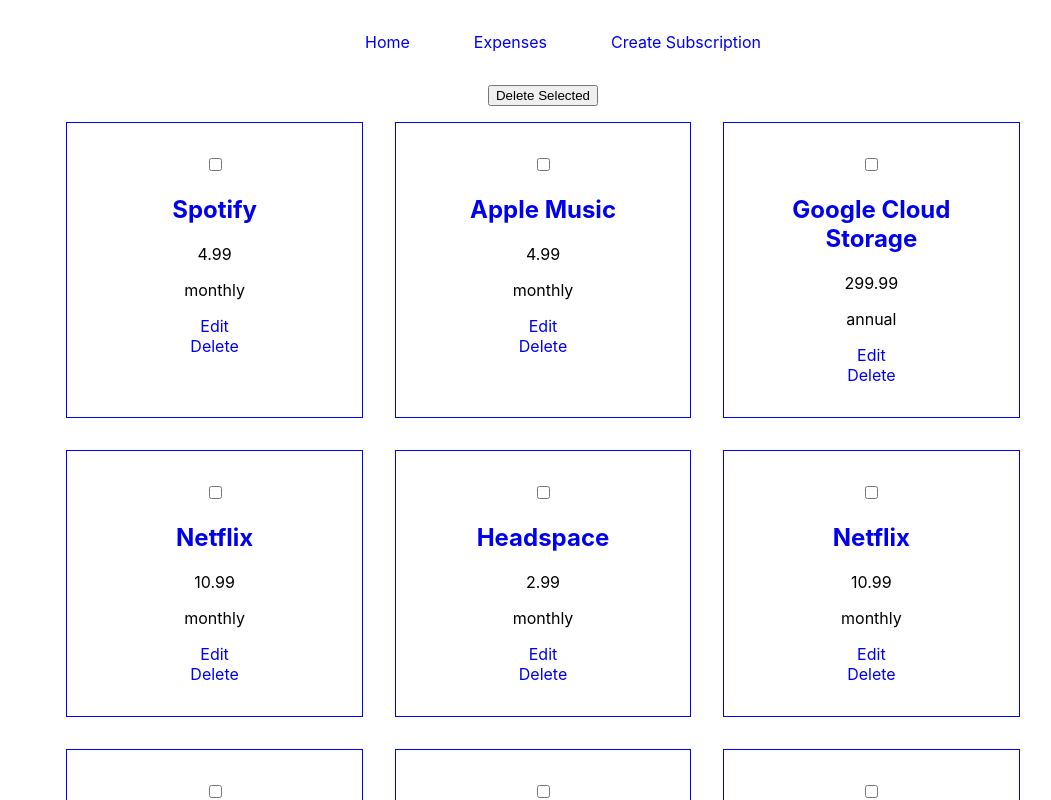
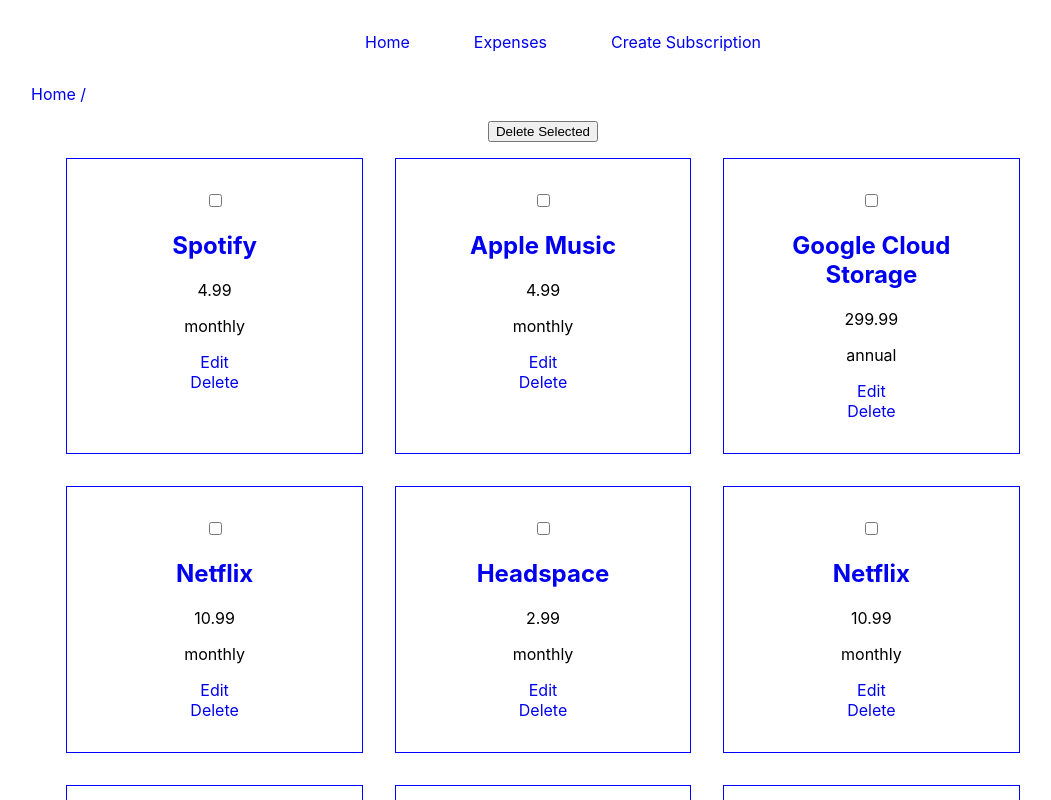
Before and after one commit to zdavidson/sounder-engineering-pratical, a React (Create React App) app: page / in a window 1280 px wide. Shown: the top 800 px of the page, without its empty margins (97-1148 px from the left). Built offline with nearby package versions, Linux system fonts and the light colour scheme.

Commit message:
added breadcrumbs for home, details, and edit

```diff
--- a/src/App.js
+++ b/src/App.js
@@ -3,6 +3,7 @@ import { BrowserRouter as Router, Route, Routes } from "react-router-dom";
 
 import Home from "./components/Home";
 import Navigation from "./components/Navigation";
+import Breadcrumbs from "./components/Breadcrumbs";
 import Expenses from "./components/Expenses";
 import CreateSubscription from "./components/CreateSubscription";
 import SubscriptionDetails from "./components/SubscriptionDetails";
@@ -10,28 +11,22 @@ import EditSubscription from "./components/EditSubscription";
 
 import { SelectedSubscriptionProvider } from "./context/SelectedSubscriptionContext";
 import { ToastProvider } from "./context/ToastContext";
+import { BreadcrumbsProvider } from "./context/BreadcrumbsContext";
 
-// Home -- See all subscriptions in table paginated at 10 per page
-
-// SubscriptionDetails -- needs to display currently selected sub
-// use ReactQuery for data fetching
-
-// Create a Toast component and use it after each successful (or unsuccessful) action
-// Store the toast state in a Context so it can be accessed everywhere
-// Create a useToast custom hook that you can use to show toasts from any component
-
-// Create a breadcrumbs component that sits on top of every page so you can navigate the page hierarchy
 // Cover some of the critical paths (in your opinion) of the application with integration tests
 
-// Able to select several subscriptions and delete at once -- useContext to set Array of subscriptions to delete, then useContext to pass delete button power to hide all of those subscriptions
+// Able to select several subscriptions and delete at once
+// Change from timestamp to actual dates
 
 function App() {
   return (
     <Router>
+      <BreadcrumbsProvider>
         <SelectedSubscriptionProvider>
           <ToastProvider>
             <div className="App">
               <Navigation />
+              <Breadcrumbs />
 
               <Routes>
                 <Route path="/" element={<Home />} />
@@ -43,6 +38,7 @@ function App() {
             </div>
           </ToastProvider>
         </SelectedSubscriptionProvider>
+      </BreadcrumbsProvider>
     </Router>
   );
 }
--- /dev/null
+++ b/src/components/Breadcrumbs.js
@@ -0,0 +1,22 @@
+import { useShowBreadcrumbs } from "../context/BreadcrumbsContext";
+
+const Breadcrumbs = () => {
+  const pages = useShowBreadcrumbs();
+  console.log(pages);
+
+  console.log(window.onchange);
+
+  return (
+    <div style={{ margin: "1rem", marginLeft: "10vw", textAlign: "left" }}>
+      {pages?.map((page, key) => {
+        return (
+          <a key={key} href={page.pathname}>
+            <span> </span> {page.name} <span>/</span>
+          </a>
+        );
+      })}
+    </div>
+  );
+};
+
+export default Breadcrumbs;
--- a/src/components/Home.js
+++ b/src/components/Home.js
@@ -1,11 +1,11 @@
 import SubscriptionTable from "./SubscriptionTable";
-
-// import Pages from "./Pages";
-// import data from "../assets/data/data.json";
+import { useLocation, useParams } from "react-router";
 
 const Home = () => {
-  // let totalItems = data.length;
-  // let limit = 10;
+  let params = useParams();
+  let location = useLocation();
+  console.log(location);
+
   return (
     <div>
       <SubscriptionTable />
--- a/src/components/Navigation.js
+++ b/src/components/Navigation.js
@@ -1,4 +1,8 @@
+import { useRemoveBreadcrumbs } from "../context/BreadcrumbsContext";
+
 const Navigation = () => {
+  const removefromBreadcrumbs = useRemoveBreadcrumbs();
+
   return (
     <div data-testid="navigation">
       <ul
@@ -9,15 +13,19 @@ const Navigation = () => {
         }}
       >
         <li style={{ margin: "1rem 2rem" }}>
-          <a id="home" href="/">
+          <a id="home" href="/" onClick={removefromBreadcrumbs}>
             Home
           </a>
         </li>
         <li style={{ margin: "1rem 2rem" }}>
-          <a href="/expenses">Expenses</a>
+          <a href="/expenses" onClick={removefromBreadcrumbs}>
+            Expenses
+          </a>
         </li>
         <li style={{ margin: "1rem 2rem" }}>
-          <a href="/create">Create Subscription</a>
+          <a href="/create" onClick={removefromBreadcrumbs}>
+            Create Subscription
+          </a>
         </li>
       </ul>
     </div>
--- a/src/components/SubscriptionCard.js
+++ b/src/components/SubscriptionCard.js
@@ -1,11 +1,12 @@
 import { useSelectedSubscriptionUpdate } from "../context/SelectedSubscriptionContext";
-
 import { useState } from "react";
 import { useNavigate } from "react-router-dom";
+import { useBreadcrumbs } from "../context/BreadcrumbsContext";
 
 const SubscriptionCard = ({ subscription }) => {
   const [display, setDisplay] = useState("block");
   const setSelectedSubscription = useSelectedSubscriptionUpdate();
+  const addToBreadcrumbs = useBreadcrumbs();
 
   let navigate = useNavigate();
 
@@ -28,6 +29,10 @@ const SubscriptionCard = ({ subscription }) => {
           onClick={(e) => {
             e.preventDefault();
             setSelectedSubscription(subscription);
+            addToBreadcrumbs({
+              name: "Details",
+              pathname: `/details/${subscription.id}`,
+            });
             navigate(`/details/${subscription.id}`);
           }}
         >
@@ -42,6 +47,10 @@ const SubscriptionCard = ({ subscription }) => {
         onClick={(e) => {
           e.preventDefault();
           setSelectedSubscription(subscription);
+          addToBreadcrumbs({
+            name: "Edit",
+            pathname: `/edit/${subscription.id}`,
+          });
           navigate(`/edit/${subscription.id}`);
         }}
       >
--- /dev/null
+++ b/src/context/BreadcrumbsContext.js
@@ -0,0 +1,42 @@
+import React, { useContext, useState } from "react";
+
+export const BreadcrumbsContext = React.createContext();
+export const ShowBreadcrumbsContext = React.createContext();
+export const RemoveFromBreadcrumbsContext = React.createContext();
+
+export const useBreadcrumbs = () => {
+  return useContext(BreadcrumbsContext);
+};
+
+export const useShowBreadcrumbs = () => {
+  return useContext(ShowBreadcrumbsContext);
+};
+
+export const useRemoveBreadcrumbs = () => {
+  return useContext(RemoveFromBreadcrumbsContext);
+};
+
+export const BreadcrumbsProvider = ({ children }) => {
+  const [showBreadcrumbs, setShowBreadcrumbs] = useState([
+    { name: "Home", pathname: "/" },
+  ]);
+
+  const addToBreadcrumbs = (value) => {
+    setShowBreadcrumbs([...showBreadcrumbs, value]);
+  };
+
+  const removefromBreadcrumbs = () => {
+    showBreadcrumbs.pop();
+    setShowBreadcrumbs([...showBreadcrumbs]);
+  };
+
+  return (
+    <BreadcrumbsContext.Provider value={addToBreadcrumbs}>
+      <ShowBreadcrumbsContext.Provider value={showBreadcrumbs}>
+        <RemoveFromBreadcrumbsContext.Provider value={removefromBreadcrumbs}>
+          {children}
+        </RemoveFromBreadcrumbsContext.Provider>
+      </ShowBreadcrumbsContext.Provider>
+    </BreadcrumbsContext.Provider>
+  );
+};
```
Lines whose indentation alone changed are shown as unchanged.
